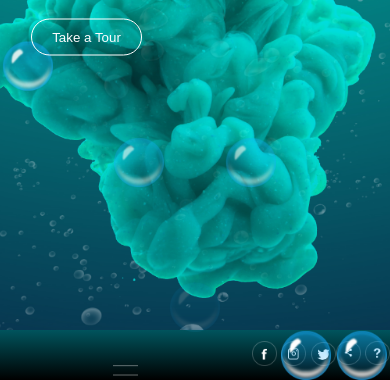
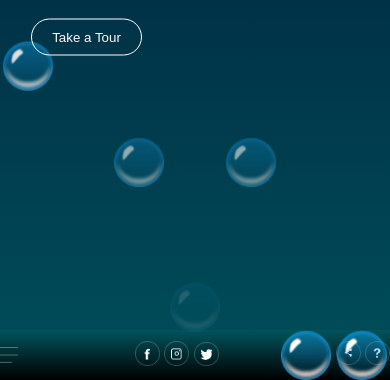
Before and after one commit to priyankadbg/Animated-Website, a plain HTML site: page index.html in a window 390 px wide. Shown: the part 464-844 px from the top of the page. Drawn offline with Linux system fonts and the light colour scheme.

Commit message:
made my project responsive

```diff
--- a/style.css
+++ b/style.css
@@ -158,5 +158,15 @@ animation-delay: 7s;
             position: unset;
 
     }
+    .menu{
+    width: 18px;
+    margin:0;
+    }
+   .hero {
+    background-image: linear-gradient(#000e2e,#004f5a);
+    /* background-image: url(Images/); */
+
+    }
+
 
 }
```
